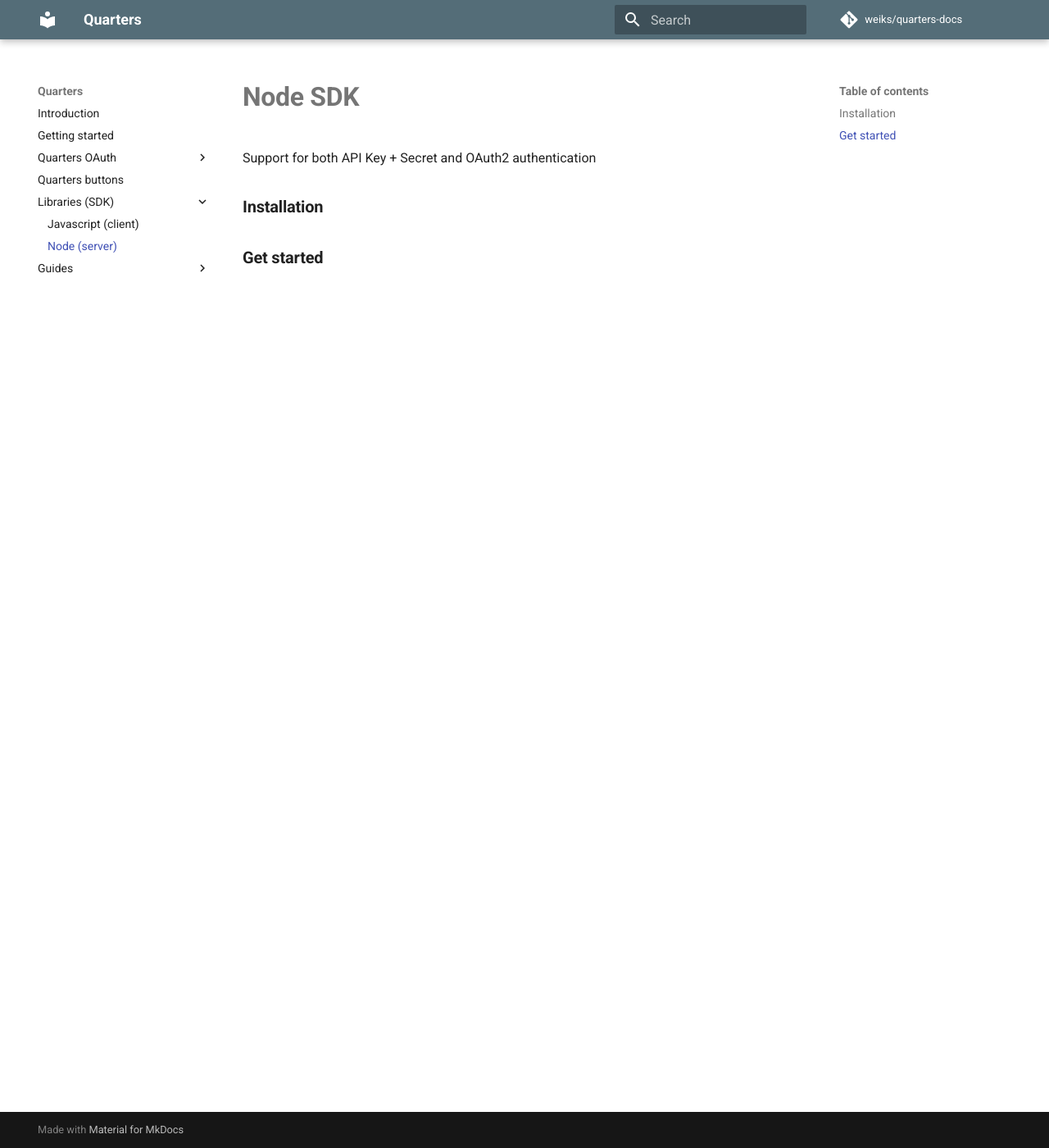
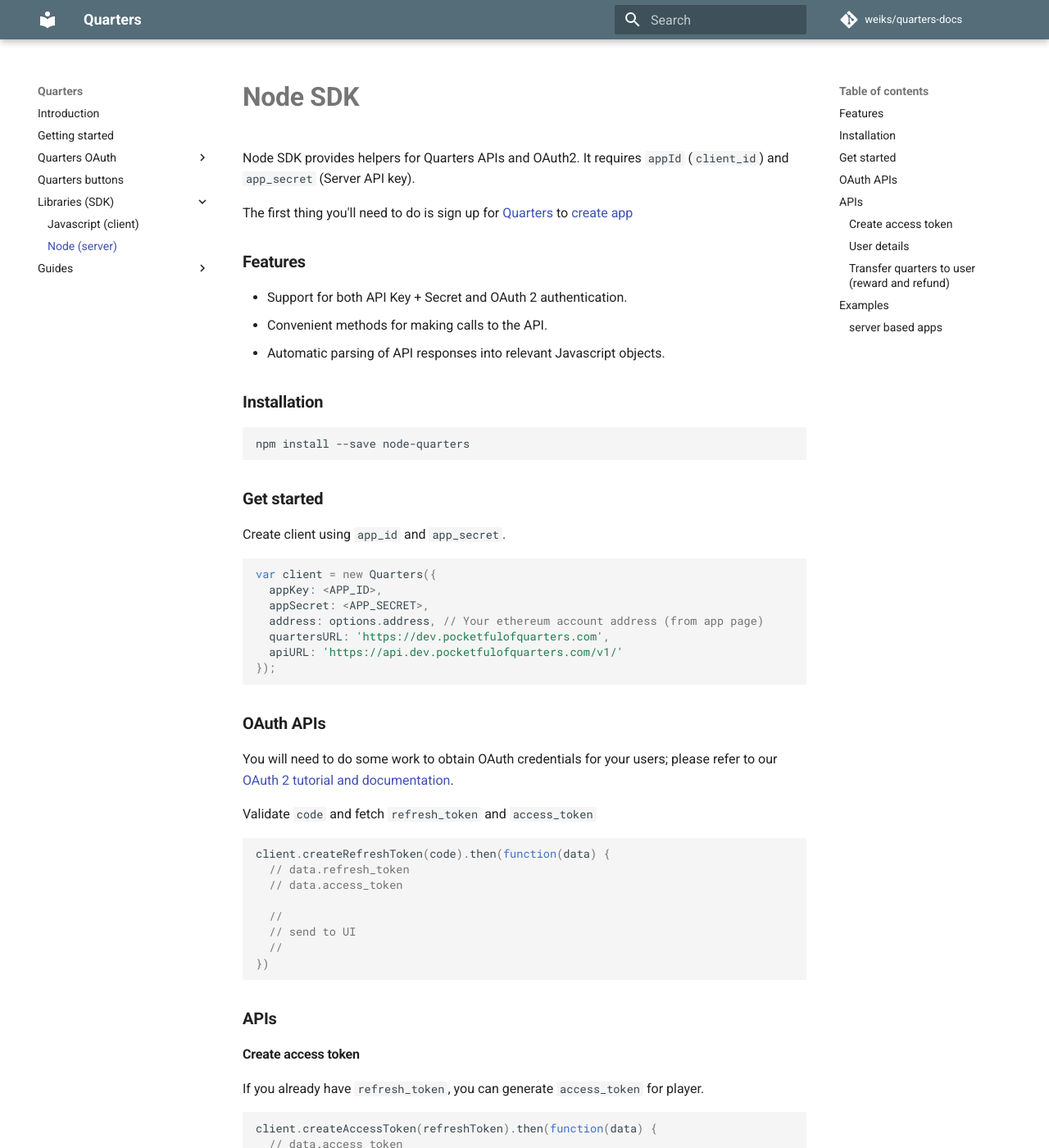
Before and after one commit to weiks/quarters-docs, an MkDocs documentation site: the page built from docs/sdk/node.md, in a window 1280 px wide and 1400 px high. Shown: the whole window at 82% size. Built offline with MkDocs 1.6.1 and Material for MkDocs 9.7.7, drawn with Linux system fonts in a browser that asks for light colours; comment, search, counter and statistics services are not loaded; old or Windows-style settings are respelled for this version of MkDocs; some of the changed text lies outside the part shown.

Commit message:
Node SDK

````diff
--- a/docs/sdk/node.md
+++ b/docs/sdk/node.md
@@ -1,7 +1,116 @@
 # Node SDK
 
-Support for both API Key + Secret and OAuth2 authentication
+Node SDK provides helpers for Quarters APIs and OAuth2. It requires
+`appId` (`client_id`) and `app_secret` (Server API key).
+
+The first thing you'll need to do is sign up for [Quarters](https://dev.pocketfulofquarters.com) to [create app](../guides/create-app.md)
+
+### Features
+
+* Support for both API Key + Secret and OAuth 2 authentication.
+* Convenient methods for making calls to the API.
+* Automatic parsing of API responses into relevant Javascript objects.
 
 ### Installation
 
+```bash
+npm install --save node-quarters
+```
+
 ### Get started
+
+Create client using `app_id` and `app_secret`.
+
+```js
+var client = new Quarters({
+  appKey: <APP_ID>,
+  appSecret: <APP_SECRET>,
+  address: options.address, // Your ethereum account address (from app page)
+  quartersURL: 'https://dev.pocketfulofquarters.com',
+  apiURL: 'https://api.dev.pocketfulofquarters.com/v1/'
+});
+```
+
+### OAuth APIs
+
+You will need to do some work to obtain OAuth credentials for your users; please refer to our [OAuth 2 tutorial and documentation](../oauth/introduction.md).
+
+Validate `code` and fetch `refresh_token` and `access_token`
+
+```js
+client.createRefreshToken(code).then(function(data) {
+  // data.refresh_token
+  // data.access_token
+
+  //
+  // send to UI
+  //
+})
+```
+
+### APIs
+
+#### Create access token
+
+If you already have `refresh_token`, you can generate `access_token` for player.
+
+```js
+client.createAccessToken(refreshToken).then(function(data) {
+  // data.access_token
+
+  // ...
+  // ....
+});
+```
+
+#### User details
+
+Once you have `access_token`, you can fetch user details and user related other informations.
+
+```js
+client.fetchUser(accessToken).then(function(user) {
+  console.log(user);
+});
+```
+
+#### Transfer quarters to user (reward and refund)
+
+```js
+client.transferQuarters({
+  user: <USER-ID>, // user id
+  amount: 10 // 10 quarters
+}).then(function(data) {
+  // data.txId => Ethereum transaction hash of quarters transfers
+});
+```
+
+### Examples
+
+#### server based apps
+
+```js
+// On node server
+var client = new Quarters({
+  appKey: <APP_ID>,
+  appSecret: <APP_SECRET>, // Server API key
+  address: <ETH_ADDRESS>
+  quartersURL: 'https://dev.pocketfulofquarters.com',
+  apiURL: 'https://api.dev.pocketfulofquarters.com/v1/'
+});
+
+// Validate code and fetch refresh token for user
+client.createRefreshToken(code).then(function(data) {
+  // fetch user details
+  return client.fetchUser(data.access_token)
+}).then(function(user) {
+  var userId = user.id;
+})
+
+// refund/reward user the quarters
+client.transferQuarters({
+  user: userId,
+  amount: 10
+}).then(function(data) {
+  // data.txId => transaction id
+})
+```
````
